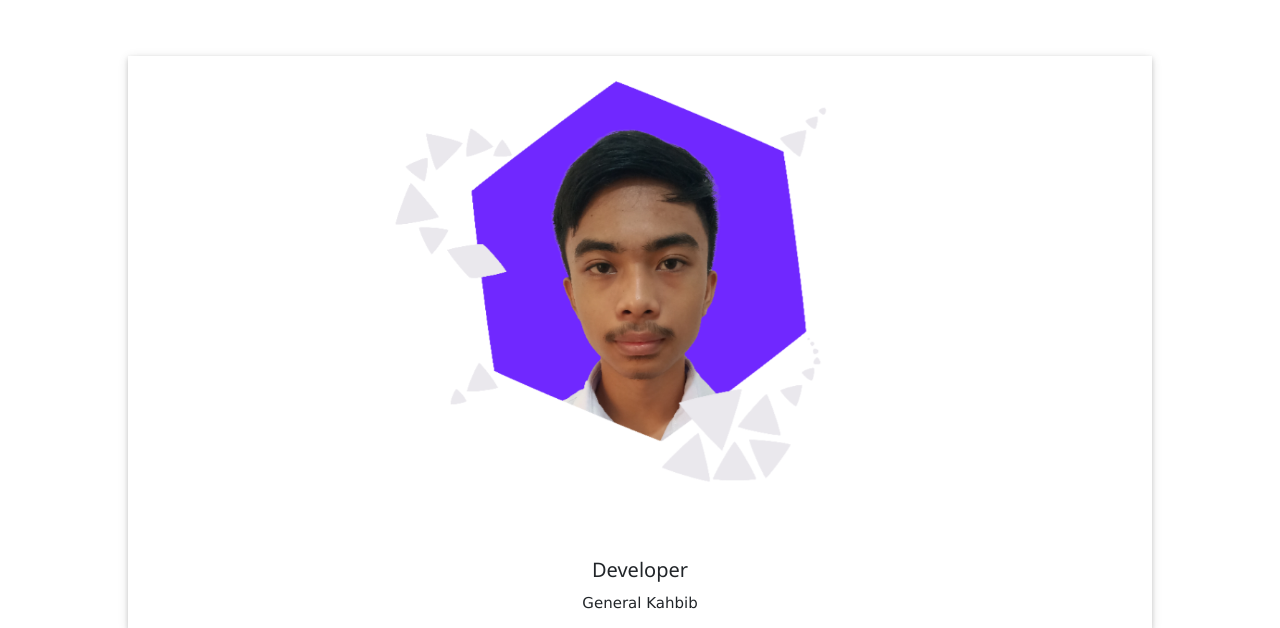
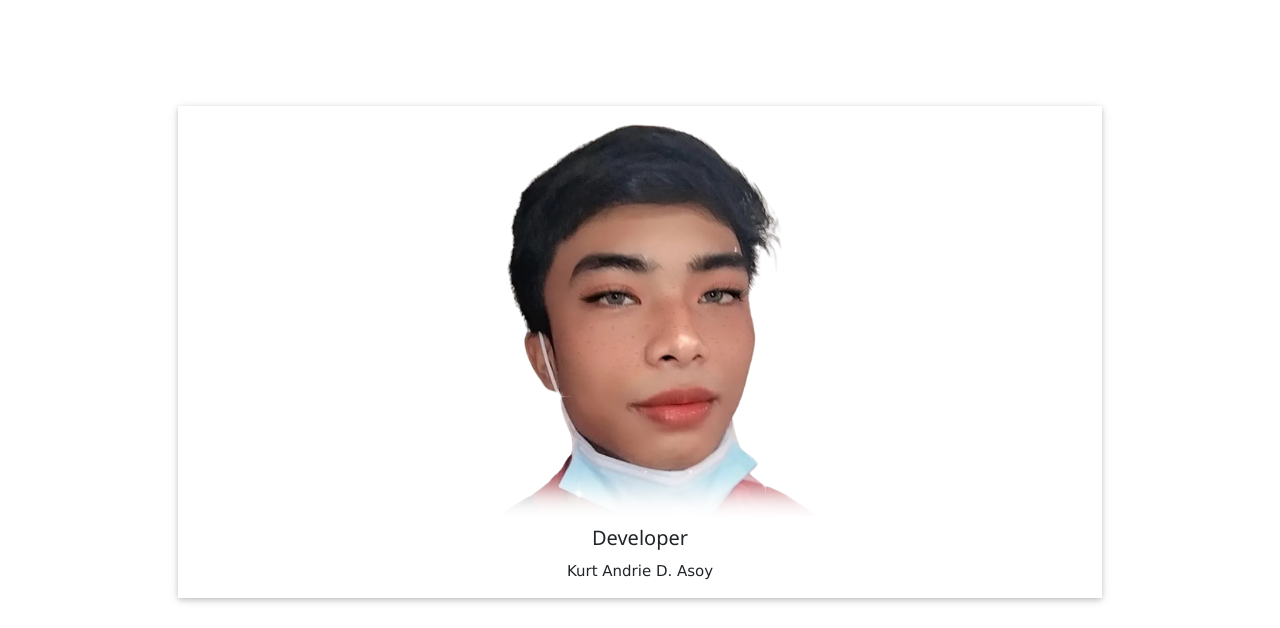
Before and after one commit to Kaedo17/asoy-clan, a plain HTML site: page team.html in a window 1280 px wide. Shown: the part 324-952 px from the top of the page. Drawn offline with Linux system fonts and the light colour scheme.

Commit message:
10/06/22

```diff
--- a/style.css
+++ b/style.css
@@ -77,6 +77,10 @@ section.members{
 
 html{
     scroll-behavior: smooth;
+}
+
+.kurt-mar{
+    margin: 50px;
 }
 
 
--- a/team.html
+++ b/team.html
@@ -58,17 +58,13 @@
             <h1 data-aos="fade-down" data-aos-duration="1000">Web Team</h1>
         </div>
         <div class="w3-row">
-            <div class="">
-                <div class="w3-card gen-kurt" data-aos="fade-up" data-aos-duration="1000">
-                    <img src="images/kurt.png" style="width: 50%;" data-aos="fade-up" data-aos-duration="2000" class="gen-kbib" alt="" />
-                <div class="w3-container w3-center">
-                    <h4 data-aos="fade-up" data-aos-duration="1000">Developer</h4>
-                    <p data-aos="fade-up" data-aos-duration="1500">General Kahbib</p>
+                <div class="w3-card kurt-mar w3-center gen-kurt" data-aos="fade-up" data-aos-duration="1000">
+                    <img src="images/kurt-removebg-preview.png" style="width: 40%; margin-top: 10px;" data-aos="fade-up" data-aos-duration="2000" class="gen-kbib" alt="" />
+                    <div class="w3-container w3-center">
+                        <h4 data-aos="fade-up" data-aos-duration="1000">Developer</h4>
+                        <p data-aos="fade-up" data-aos-duration="1500">Kurt Andrie D. Asoy</p>
+                    </div>
                 </div>
-                </div>
-
-            </div>
-
         </div>
     </section>
     <section class="members">
```
Also changed, not shown: images/kurt-removebg-preview.png (added), images/kurt.jpg (added), images/kurt1.png (renamed from images/kurt.png).
